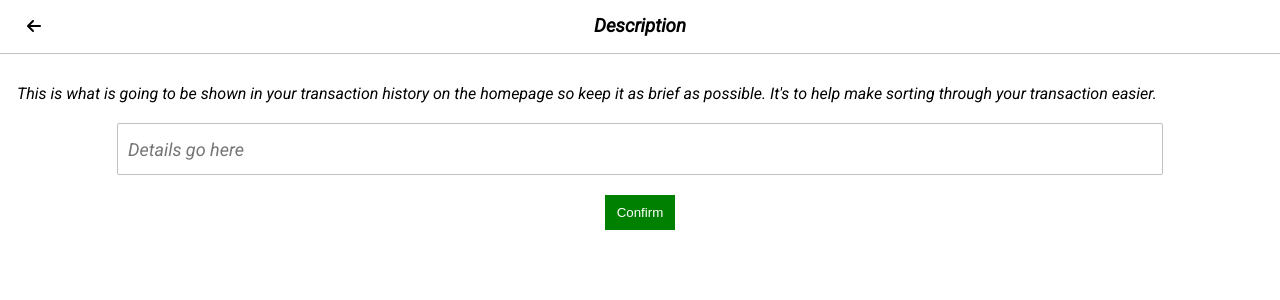
After one commit to Sandee004/CashMate, a Flask app: page /transaction-description in a window 1280 px wide. The commit adds this page. Shown: the top 300 px of the page. Run offline with Flask 3, Linux system fonts and the light colour scheme; some libraries are stand-ins or nearby versions.

Commit message:
Completed

```diff
--- a/main.py
+++ b/main.py
@@ -10,21 +10,24 @@ from flask import (
     render_template,
     request,
     url_for,
+    session,
 )
 
 from flask_session import Session
 from sqlalchemy.exc import IntegrityError
 from flask_sqlalchemy import SQLAlchemy
-from sqlalchemy.orm import Session
-
+from sqlalchemy.orm import Session, relationship
 
 app = Flask(__name__)
 app.secret_key = "hello"
 app.config['SQLALCHEMY_DATABASE_URI'] = 'sqlite:///users.sqlite3'
 app.config["SESSION_TYPE"] = "filesystem"
-app.config["SESSION_COOKIE_SECURE"] = True  # Enable secure session cookies (recommended for production)
-app.config["SESSION_COOKIE_HTTPONLY"] = True  # Prevent JavaScript access to session cookies
-app.config["SESSION_COOKIE_SAMESITE"] = "Lax"  # Limit cookie scope to same-site requests
+app.config[
+    "SESSION_COOKIE_SECURE"] = True  # Enable secure session cookies (recommended for production)
+app.config[
+    "SESSION_COOKIE_HTTPONLY"] = True  # Prevent JavaScript access to session cookies
+app.config[
+    "SESSION_COOKIE_SAMESITE"] = "Lax"  # Limit cookie scope to same-site requests
 #Session(app)
 
 db = SQLAlchemy(app)
@@ -37,35 +40,56 @@ class Users(db.Model):
     email = db.Column(db.String(50), unique=True)
     password = db.Column(db.String(50))
     card_no = db.Column(db.Integer())
-    #pin = db.Column(db.Integer)
+    balance = db.Column(db.Integer(), default= 65000)
 
-    def __init__(self, fullname, username, phone, email, password, card_no):
+    transactions = relationship("Transactions", backref="user")
+
+    def __init__(self, fullname, username, email, password, card_no, balance):
         self.fullname = fullname
         self.username = username
-        self.phone = phone
         self.email = email
         self.password = password
         self.card_no = card_no
-        #self.pin = pin
+        self.balance = balance
+
+
+class Transactions(db.Model):
+    id = db.Column("id", db.Integer, primary_key=True)
+    detail = db.Column(db.String(50))
+    amt = db.Column(db.Integer())
+    #balance = db.Column(db.Integer())
+    user_id = db.Column(db.Integer, db.ForeignKey("users.id"))
+
+    def __init__(self, user_id, detail, amt):
+        self.user_id = user_id
+        self.detail = detail
+        self.amt = amt
+
+
 
 @app.route('/', methods=["POST", "GET"])
 def register():
     if request.method == "POST":
         fullname = request.form.get('fullname')
         username = request.form.get('username')
-        phone = request.form.get('phone')
         email = request.form.get('email')
         password = request.form.get('password')
         mask = bcrypt.hashpw(password.encode('utf-8'), bcrypt.gensalt())
-        cardNumber = str(random.randint(10**15,(10**16)-1))
-        card_no = ' '.join(cardNumber[i:i+4] for i in range(0, len(cardNumber), 4))
+        cardNumber = str(random.randint(10**15, (10**16) - 1))
+        card_no = ' '.join(cardNumber[i:i + 4]
+                           for i in range(0, len(cardNumber), 4))
 
         existing_user = Users.query.filter_by(username=username).first()
         if existing_user:
             flash("Username is taken")
-            return redirect (url_for('register'))
+            return redirect(url_for('register'))
 
-        new_user = Users(fullname=fullname, username=username, phone=phone, email=email, password=mask, card_no=card_no)
+        new_user = Users(fullname=fullname,
+                         username=username,
+                         email=email,
+                         password=mask,
+                         balance= 65000,
+                         card_no=card_no)
         try:
             db.session.add(new_user)
             db.session.commit()
@@ -87,7 +111,11 @@ def login():
         if user and bcrypt.checkpw(password.encode('utf-8'), user.password):
             response = make_response(redirect(url_for("homepage")))
             expiration = datetime.now() + timedelta(minutes=360)
-            response.set_cookie("user_id", str(user.id), expires=expiration, httponly=True, secure=True)
+            response.set_cookie("user_id",
+                                str(user.id),
+                                expires=expiration,
+                                httponly=True,
+                                secure=True)
             return response
         else:
             flash("Invalid credentials")
@@ -96,6 +124,7 @@ def login():
         return render_template("login.html")
 
     return render_template('login.html')
+
 
 @app.route('/homepage')
 def homepage():
@@ -111,8 +140,17 @@ def homepage():
     username = user.username
     full_name = user.fullname
     card_no = user.card_no
+    balance = user.balance
 
-    return render_template('homepage.html', username=username, full_name=full_name, card_no=card_no)
+    transactions = Transactions.query.filter_by(user_id=user_id).all()
+
+    return render_template('homepage.html',
+                           user_id=user_id,
+                           username=username,
+                           full_name=full_name,
+                           card_no=card_no,
+                           balance=balance,
+                           transactions=transactions)
 
 
 @app.route('/profiles', methods=["GET", "POST"])
@@ -133,20 +171,106 @@ def profiles():
     return redirect(url_for('profiles'))
 
 
+@app.route('/transactions', methods=["GET", "POST"])
+def transactions():
+    if request.method == "POST":
+        transaction_id = request.form.get('transaction_id')
+        if transaction_id:
+            # Retrieve the transaction from the database
+            transaction = Transactions.query.get(transaction_id)
+
+            if transaction:
+                # Delete the transaction
+                db.session.delete(transaction)
+                db.session.commit()
+
+    # Retrieve the user's transactions from the database
+    user_transactions = Transactions.query.all()
+
+    return render_template('transactions.html', transactions=user_transactions)
+
+
+@app.route('/transactions/delete/<int:transaction_id>', methods=['POST'])
+#@app.route('/delete-transaction/<int:transaction_id>', methods=["POST"])
+def delete_transaction(transaction_id):
+    transaction = Transactions.query.get(transaction_id)
+
+    if not transaction:
+        flash("Transaction not found")
+        return redirect(url_for('transactions'))
+
+    # Retrieve the associated user
+    user = transaction.user
+
+    if not user:
+        flash("User not found")
+        return redirect(url_for('transactions'))
+    user.balance += transaction.amt
+    db.session.delete(transaction)
+    db.session.commit()
+
+    return redirect(url_for('transactions'))
+
+
 @app.route('/receive')
 def receive():
     return render_template('receive.html')
 
 
-@app.route('/send')
+@app.route('/send', methods=["GET", "POST"])
 def send():
+    user_id = request.cookies.get("user_id")
+    if request.method == "POST" and user_id:
+        amount = int(request.form.get('amount'))
+        user = Users.query.get(user_id)
+        if user:
+            if amount <= user.balance:
+                # Perform the transaction
+                user.balance -= amount
+                # Save the updated balance to the database
+                db.session.commit()
+                # Redirect to the homepage
+                session['amount'] = amount
+                return redirect(url_for('transaction_description'))
+
+            else:
+                error = "Amount must be lower than or equal to your balance"
+                return render_template('send.html', error=error)
+        else:
+            flash("User not found")
     return render_template('send.html')
+
+
+@app.route('/transaction-description', methods=["GET", "POST"])
+def transaction_description():
+    if request.method == "POST":
+        transaction_description = request.form.get('transaction_description')
+        amount = session.get('amount')
+        user_id = request.cookies.get("user_id")
+
+        if user_id:
+            user = Users.query.get(user_id)
+            if user:
+                new_transaction = Transactions(user_id=user.id, detail=transaction_description, amt=amount)
+                db.session.add(new_transaction)
+                db.session.commit()
+                session.pop('amount')
+                return redirect(url_for('homepage'))
+            else:
+                flash("User not found")
+        else:
+            flash("User not logged in")
+
+    return render_template('transaction_description.html')
+
+
 @app.route('/logout')
 def logout():
     # Clear the session cookie and redirect to the login page
     response = make_response(redirect(url_for("login")))
     response.delete_cookie("user_id")
     return response
+
 
 if __name__ == "__main__":
     with app.app_context():
--- a/static/register.css
+++ b/static/register.css
@@ -41,3 +41,8 @@ ul, li{
     list-style-type: none;
     text-align: center;
 }
+a{
+    color: #63B76C;
+    font-weight: 600;
+    text-decoration: none;
+}
--- /dev/null
+++ b/static/transaction_description.css
@@ -0,0 +1,52 @@
+@import url('https://fonts.googleapis.com/css2?family=Roboto:ital@1&display=swap');
+*{
+    margin: 0;
+}
+body{
+    background-color: white;
+    font-family: 'Roboto';
+    color: black;
+    margin: 0;
+    padding: 0;
+    text-align: center;
+}
+.nav {
+    background: transparent;
+    border-bottom: 1px solid silver;
+    padding: 17px;
+    display: flex;
+    align-items: center;
+}
+.nav a {
+    margin-left: 10px;
+    margin-right: auto;
+}
+.nav h3 {
+    margin: 0;
+    line-height: 1;
+    text-align: center;
+    position: absolute;
+    left: 50%;
+    transform: translateX(-50%);
+}
+p{
+    margin: 30px 17px 20px;
+    text-align: left;
+}
+input{
+    width: 80%;
+    height: 30px;
+    border-radius: 2px;
+    border: 1px solid silver;
+    font-size: 18px;
+    font-family: "Roboto";
+    color: black;
+    padding: 10px;
+}
+button{
+    background: green;
+    margin: 20px 0;
+    border: none;
+    padding: 10px 12px;
+    color: white
+}
--- a/templates/profiles.html
+++ b/templates/profiles.html
@@ -14,7 +14,6 @@
             <tr>
                 <th>Full Name</th>
                 <th>Username</th>
-                <th>Phone</th>
                 <th>Email</th>
                 <th>Card Number</th>
                 <th>Password</th>
@@ -26,7 +25,6 @@
             <tr>
             <td>{{accounts.fullname}}</td>
             <td>{{accounts.username}}</td>
-            <td>{{accounts.phone}}</td>
             <td>{{accounts.email}}</td>
             <td>{{accounts.card_no}}</td>
             <td>{{accounts.password}}</td>
--- a/templates/register.html
+++ b/templates/register.html
@@ -23,7 +23,6 @@
         <input type="text" name="fullname" placeholder="Fullname" required>
         <input type="text" name="username" placeholder="Username" required>
         <input type="email" name="email" placeholder="Email" required>
-        <input type="tel" name="phone" placeholder="Phone" required>
         <!--input type="date" name="DOB" placeholder="Date of birth" required-->
         <input type="password" name="password" placeholder="Password" required>
         <input type="submit" name="submit" id="button" value="Submit">
--- /dev/null
+++ b/templates/transaction_description.html
@@ -0,0 +1,27 @@
+<!DOCTYPE html>
+<html lang="en">
+<head>
+    <meta charset="UTF-8">
+    <meta http-equiv="X-UA-Compatible" content="IE=edge">
+    <meta name="viewport" content="width=device-width, initial-scale=1.0">
+    <title>Transaction Description</title>
+    <link rel="stylesheet" type="text/css" href="{{ url_for('static', filename='transaction_description.css') }}">
+    <script src="https://kit.fontawesome.com/6bd9574680.js" crossorigin="anonymous"></script>
+</head>
+<body>
+    <div class="nav">
+        <a href="{{ url_for('homepage') }}"><i class="fa-solid fa-arrow-left" style="color: #000000;"></i></a>
+        <h3>Description</h3>
+    </div>
+    <form action="{{ url_for('transaction_description') }}" method="POST">
+        <div class="form-group">
+            <p>This is what is going to be shown in your transaction history on the homepage so keep it as brief as possible. It's to help make sorting through your transaction easier.</p>
+            <!--label for="transaction_description">Description:</label-->
+            <input type="text" name="transaction_description" placeholder="Details go here" id="transaction_description" required>
+        </div>
+        <div class="form-group">
+            <button type="submit">Confirm</button>
+            </div>
+    </form>
+</body>
+</html>
```
Also changed, not shown: READ.md (+4 -4 lines), static/homepage.css (+8 -4 lines), static/send.css (+76 -9 lines), static/send.js (+27 -0 lines), templates/homepage.html (+12 -33 lines), templates/send.html (+27 -14 lines), templates/transactions.html (added, +69 -0 lines), instance/users.sqlite3.
